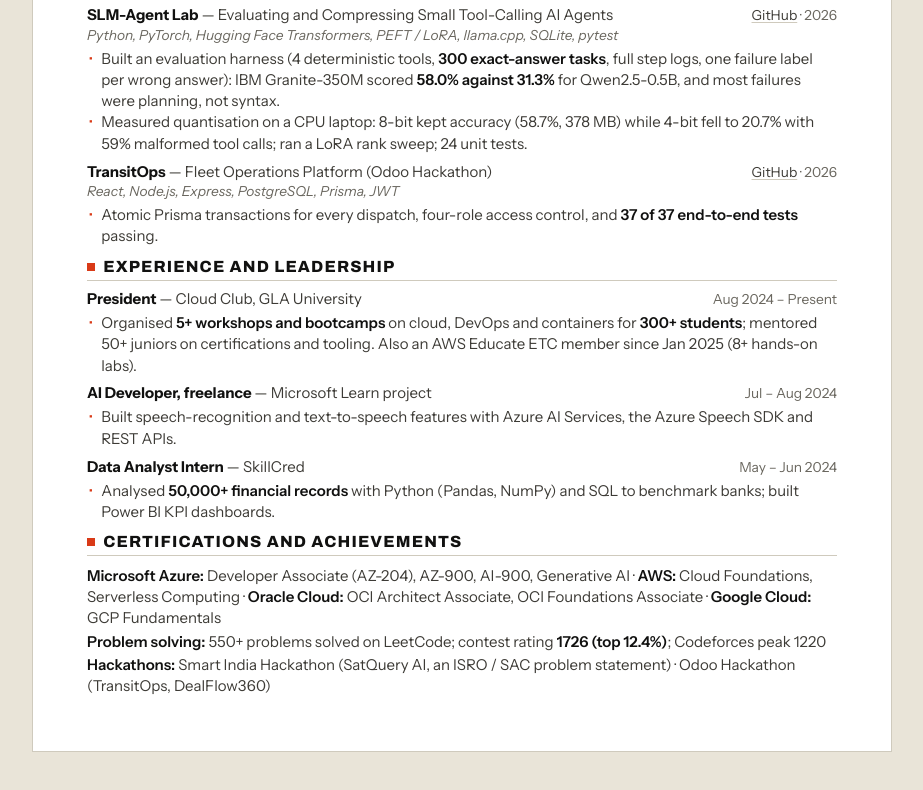
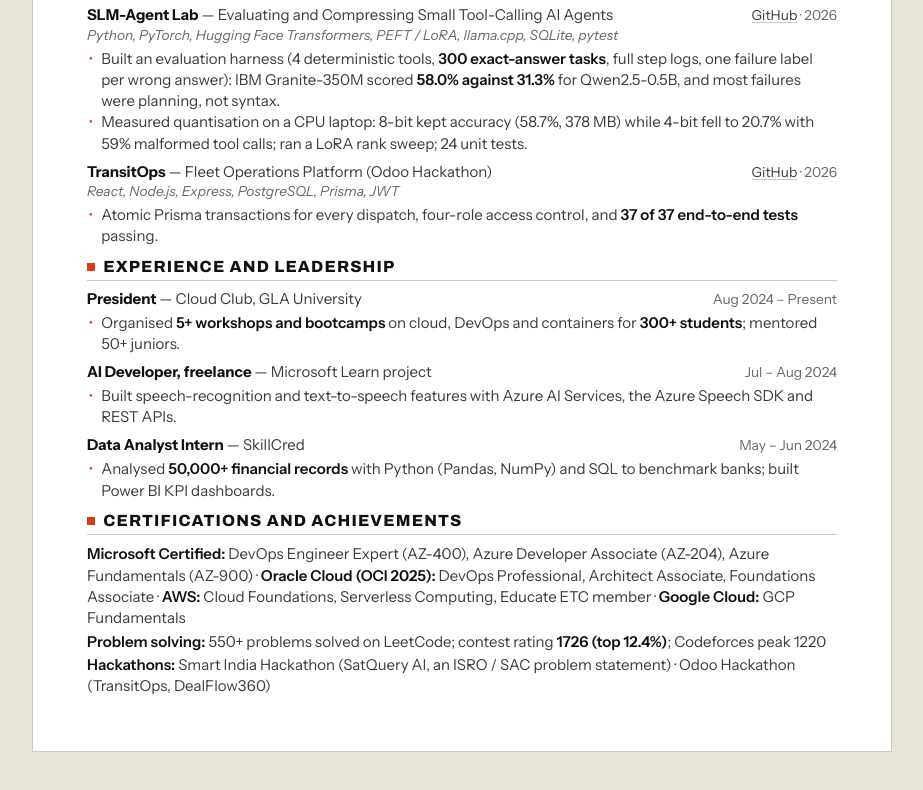
Before and after one commit to Gangadhar017/Gangadhar017.github.io, a plain HTML site: page resume/index.html in a window 1280 px wide. Shown: the part 1256-2046 px from the top of the page, without its empty margins (178-1101 px from the left). Drawn offline with Linux system fonts and the light colour scheme.

Commit message:
Update the resume and share image with the new certifications

```diff
--- a/resume/index.html
+++ b/resume/index.html
@@ -100,7 +100,7 @@
 
   <section>
     <h2>Summary</h2>
-    <p class="sum">Final-year B.Tech (Cloud Computing) student who builds, deploys and monitors production-style systems; <b>seven projects are live</b> at gangadharsingh.me. Certified on Azure (AZ-204), AWS, Oracle Cloud and Google Cloud. Open to SDE, Cloud and DevOps roles.</p>
+    <p class="sum">Final-year B.Tech (Cloud Computing) student who builds, deploys and monitors production-style systems; <b>eight projects are live</b> at gangadharsingh.me. Microsoft Certified DevOps Engineer Expert and Azure Developer Associate; Oracle Cloud DevOps Professional.</p>
   </section>
 
   <section>
@@ -176,7 +176,7 @@
     <h2>Experience and Leadership</h2>
     <div class="e">
       <div class="e-head"><h3>President <span>— Cloud Club, GLA University</span></h3><span class="when">Aug 2024 – Present</span></div>
-      <ul><li>Organised <b>5+ workshops and bootcamps</b> on cloud, DevOps and containers for <b>300+ students</b>; mentored 50+ juniors on certifications and tooling. Also an AWS Educate ETC member since Jan 2025 (8+ hands-on labs).</li></ul>
+      <ul><li>Organised <b>5+ workshops and bootcamps</b> on cloud, DevOps and containers for <b>300+ students</b>; mentored 50+ juniors.</li></ul>
     </div>
     <div class="e">
       <div class="e-head"><h3>AI Developer, freelance <span>— Microsoft Learn project</span></h3><span class="when">Jul – Aug 2024</span></div>
@@ -190,7 +190,7 @@
 
   <section>
     <h2>Certifications and Achievements</h2>
-    <p class="line"><b>Microsoft Azure:</b> Developer Associate (AZ-204), AZ-900, AI-900, Generative AI · <b>AWS:</b> Cloud Foundations, Serverless Computing · <b>Oracle Cloud:</b> OCI Architect Associate, OCI Foundations Associate · <b>Google Cloud:</b> GCP Fundamentals</p>
+    <p class="line"><b>Microsoft Certified:</b> DevOps Engineer Expert (AZ-400), Azure Developer Associate (AZ-204), Azure Fundamentals (AZ-900) · <b>Oracle Cloud (OCI 2025):</b> DevOps Professional, Architect Associate, Foundations Associate · <b>AWS:</b> Cloud Foundations, Serverless Computing, Educate ETC member · <b>Google Cloud:</b> GCP Fundamentals</p>
     <p class="line"><b>Problem solving:</b> 550+ problems solved on <a href="https://leetcode.com/u/Gangadhar_cs23/">LeetCode</a>; <a href="https://leetcode.com/u/Gangadhar_Singh/">contest rating</a> <b>1726 (top 12.4%)</b>; <a href="https://codeforces.com/profile/gangadhar_017">Codeforces</a> peak 1220</p>
     <p class="line"><b>Hackathons:</b> Smart India Hackathon (SatQuery AI, an ISRO / SAC problem statement) · Odoo Hackathon (TransitOps, DealFlow360)</p>
   </section>
```
Also changed, not shown: assets/img/og.png, 1 other file.
